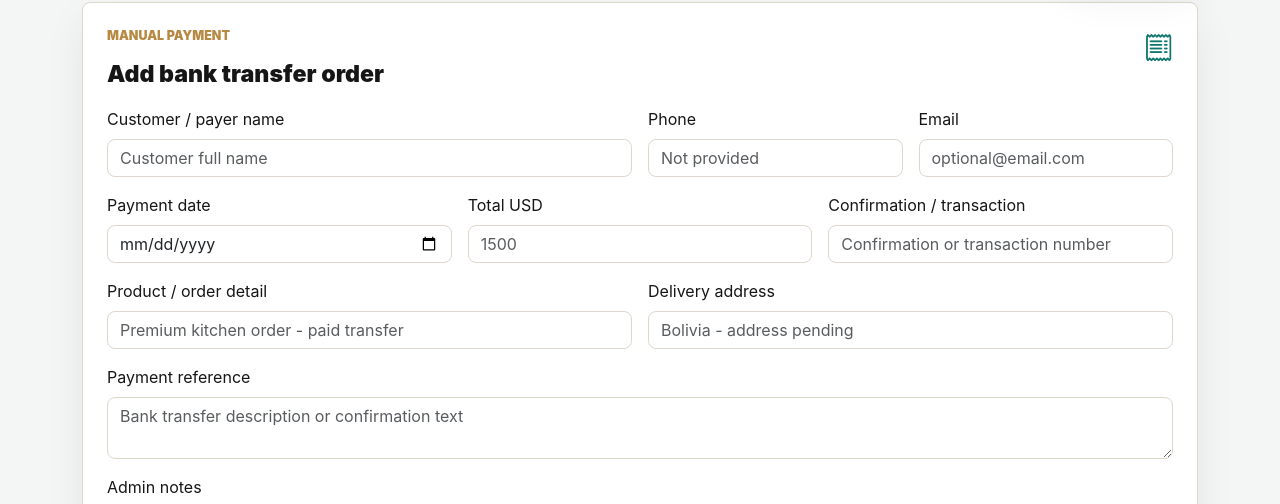
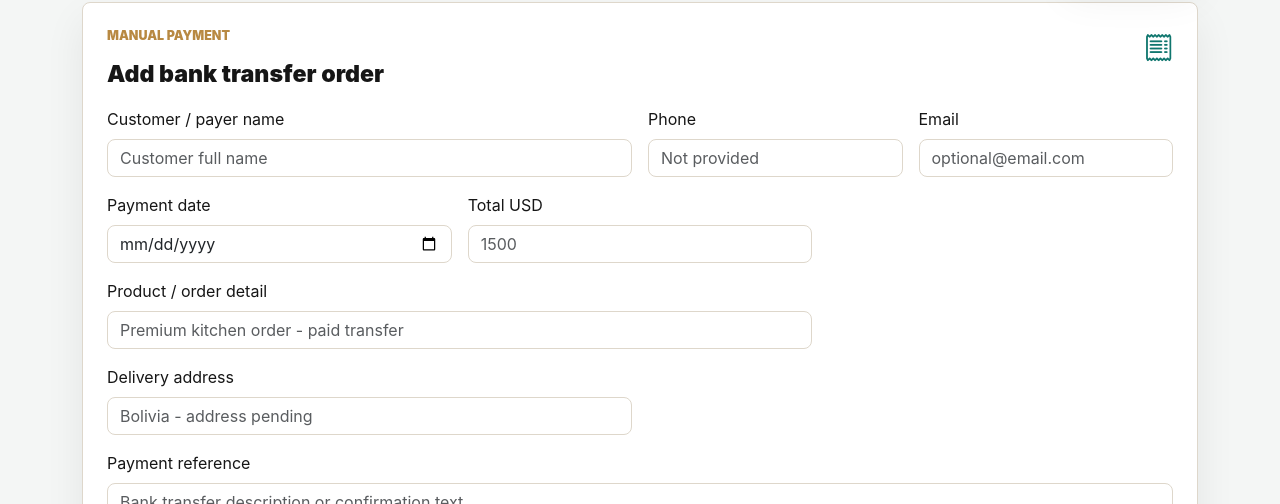
Before and after one commit to ceduardox/quevedo, a website: page public/admin.html in a window 1280 px wide. Shown: the part 254-758 px from the top of the page. Drawn offline with nearby package versions, Linux system fonts and the light colour scheme; no server answers.

Commit message:
Remove confirmation field from manual orders

```diff
--- a/public/admin.html
+++ b/public/admin.html
@@ -68,11 +68,7 @@
             <label class="form-label" for="manualTotal">Total USD</label>
             <input class="form-control" id="manualTotal" name="total" type="number" min="1" step="0.01" placeholder="1500" required />
           </div>
-          <div class="col-md-4">
-            <label class="form-label" for="manualTransaction">Confirmation / transaction</label>
-            <input class="form-control" id="manualTransaction" name="transactionId" placeholder="Confirmation or transaction number" />
-          </div>
-          <div class="col-md-6">
+          <div class="col-md-8">
             <label class="form-label" for="manualProduct">Product / order detail</label>
             <input class="form-control" id="manualProduct" name="productName" placeholder="Premium kitchen order - paid transfer" />
           </div>
```
